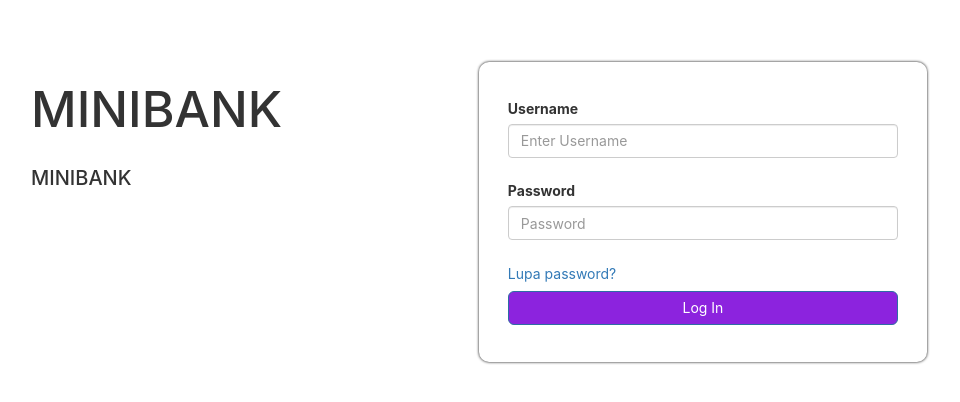
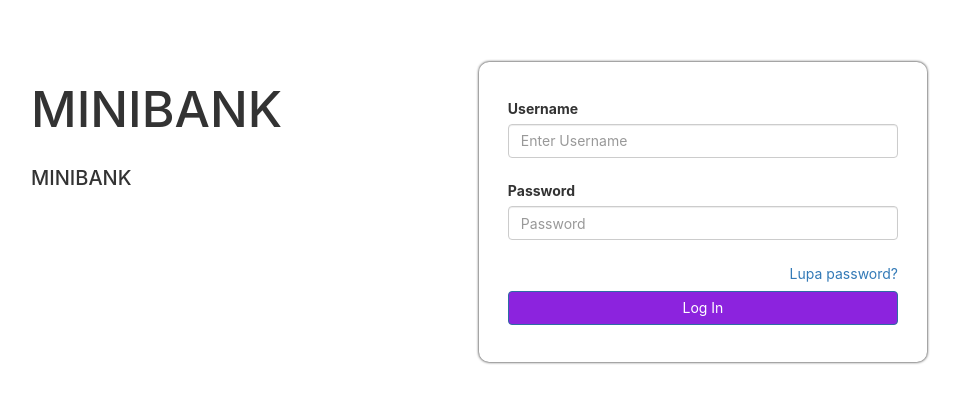
Before and after one commit to NeoSwitchh/PemWeb_MiniBank, a plain HTML site: page frontEndWeb/index.html in a window 1280 px wide. Shown: the part 188-590 px from the top of the page, without its empty margins (161-1121 px from the left). Drawn offline with nearby package versions, Linux system fonts and the light colour scheme.

Commit message:
UPDATE btn active color

```diff
--- a/frontEndWeb/styles/index-style.css
+++ b/frontEndWeb/styles/index-style.css
@@ -22,6 +22,9 @@ form{
     border-radius: 10px;
     justify-content: space-evenly;
 }
+form a{
+    text-align: right;
+}
 #judul{
     display: flex;
     flex-direction: column;
@@ -44,11 +47,11 @@ form{
 .shadow{
     box-shadow: 0 0 3px black;
 }
-.btn-primary{
-    background-color: #8C23DE;
-    border-radius: 6px;
+.btn-primary, .btn-primary:hover, .btn-primary:active, .btn-primary:visited {
+    background-color: #8C23DE !important;
+
 }
 .btn-primary:hover{
-    background-color: #6D1BAB;
+    background-color: #6D1BAB !important;
     transition: 0.3s;
 }
```
